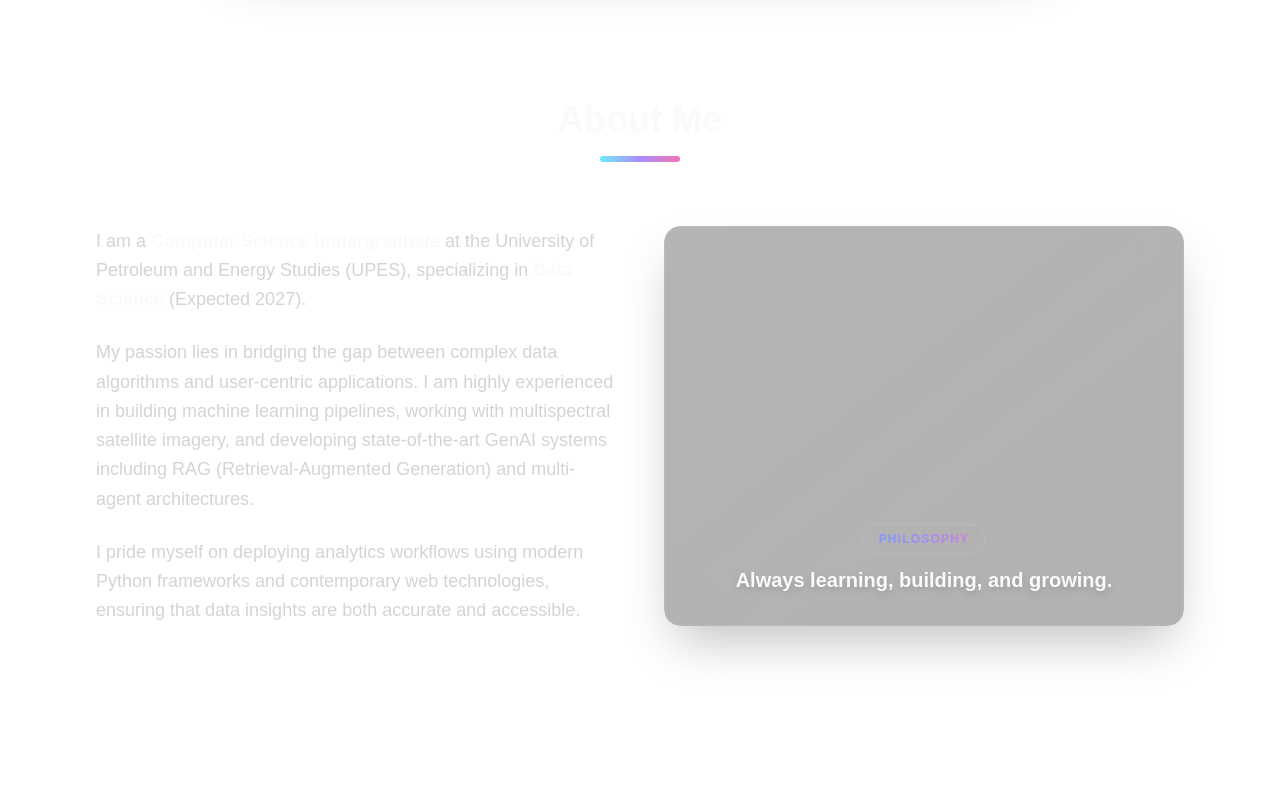
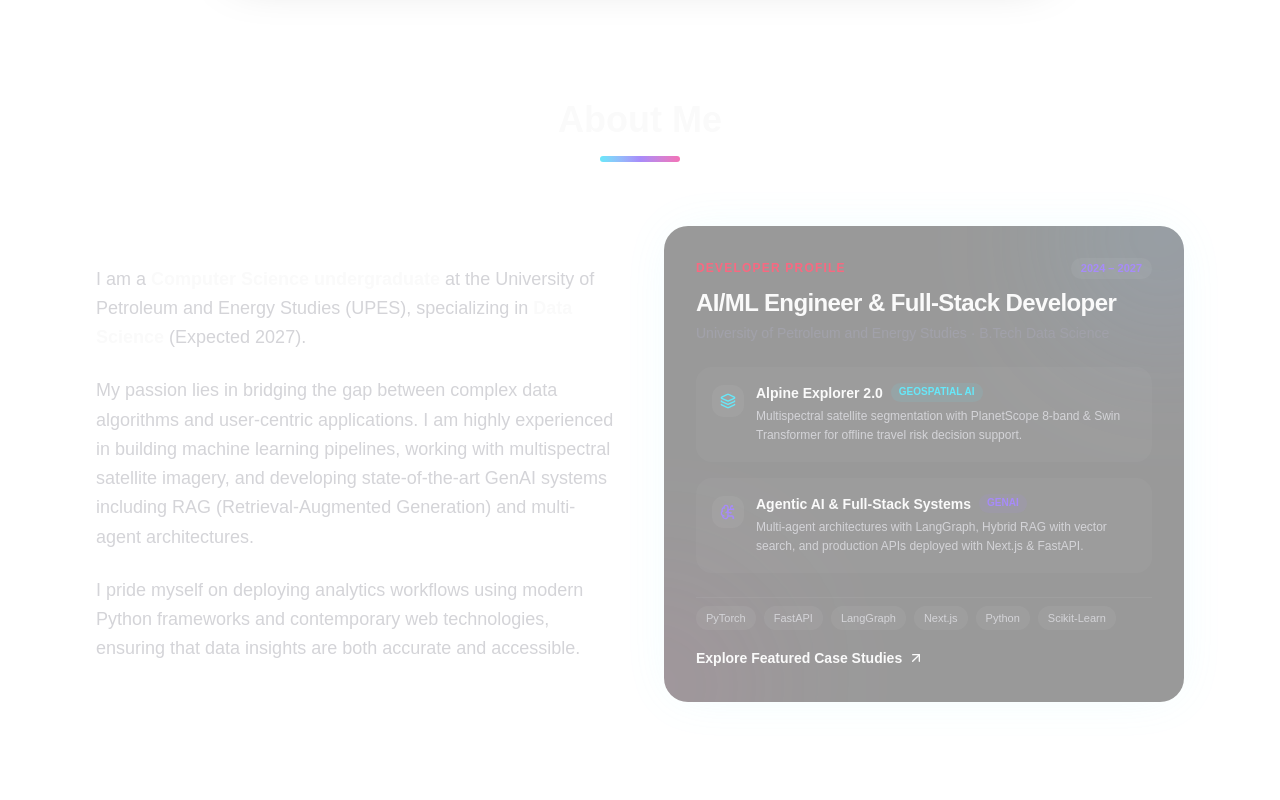
Before and after one commit to SagarSinghThapa/Portfolio, a Next.js app: page / in a window 1280 px wide. Shown: the part 860-1660 px from the top of the page. Built offline with nearby package versions, Linux system fonts and the light colour scheme; no server answers.

Commit message:
feat(1-7): replace empty about card with borderless developer profile card

```diff
--- a/components/About.tsx
+++ b/components/About.tsx
@@ -1,6 +1,8 @@
 "use client";
 
 import { motion } from "framer-motion";
+import Link from "next/link";
+import { Layers, BrainCircuit, ArrowUpRight } from "lucide-react";
 
 export default function About() {
   return (
@@ -41,18 +43,94 @@ export default function About() {
             whileInView={{ opacity: 1, x: 0 }}
             viewport={{ once: true }}
             transition={{ duration: 0.5, delay: 0.2 }}
-            className="relative h-[400px] rounded-2xl overflow-hidden shadow-2xl group"
+            className="relative rounded-3xl backdrop-blur-2xl bg-black/40 shadow-[0_0_50px_-10px_rgba(103,232,249,0.12)] p-6 sm:p-8 flex flex-col justify-between space-y-6 overflow-hidden group"
           >
-            {/* Luxury frosted glass card */}
-            <div className="absolute inset-0 backdrop-blur-xl bg-black/30 border border-white/[0.08] rounded-2xl group-hover:border-white/20 transition-all duration-700 ease-in-out" />
-            <div className="absolute inset-0 bg-gradient-to-br from-white/[0.04] to-transparent pointer-events-none" />
-            <div className="absolute bottom-8 left-8 right-8 text-center">
-              <div className="inline-block px-4 py-1.5 rounded-full bg-white/5 border border-white/10 text-xs font-semibold uppercase tracking-widest text-transparent bg-clip-text hero-gradient-text mb-3">
-                Philosophy
+            {/* Ambient soft glow background elements without visible border */}
+            <div className="absolute -top-24 -right-24 w-56 h-56 bg-gradient-to-br from-[#67E8F9]/15 to-[#A78BFA]/10 rounded-full blur-3xl pointer-events-none" />
+            <div className="absolute -bottom-24 -left-24 w-56 h-56 bg-gradient-to-tr from-[#F472B6]/15 to-transparent rounded-full blur-3xl pointer-events-none" />
+
+            {/* Profile Heading & Background */}
+            <div className="relative z-10">
+              <div className="flex items-center justify-between gap-2 mb-2">
+                <span className="text-xs uppercase tracking-widest font-semibold text-rose-400/90">
+                  DEVELOPER PROFILE
+                </span>
+                <span className="text-[11px] font-semibold text-[#A78BFA] bg-white/5 px-2.5 py-0.5 rounded-full">
+                  2024 – 2027
+                </span>
               </div>
-              <p className="font-semibold text-xl text-[#FAFAFA] drop-shadow-md">
-                Always learning, building, and growing.
+              <h3 className="text-xl sm:text-2xl font-bold text-[#FAFAFA] tracking-tight">
+                AI/ML Engineer &amp; Full-Stack Developer
+              </h3>
+              <p className="text-xs sm:text-sm text-[#A1A1AA] mt-1 font-medium">
+                University of Petroleum and Energy Studies · B.Tech Data Science
               </p>
+            </div>
+
+            {/* Focus Items */}
+            <div className="relative z-10 space-y-4">
+              {/* Item 1: Alpine Explorer */}
+              <div className="p-3.5 sm:p-4 rounded-2xl bg-white/[0.03] hover:bg-white/[0.06] transition-colors">
+                <div className="flex items-start gap-3">
+                  <div className="p-2 rounded-xl bg-white/5 text-[#67E8F9] shrink-0 mt-0.5">
+                    <Layers className="w-4 h-4" />
+                  </div>
+                  <div>
+                    <h4 className="text-sm font-bold text-[#FAFAFA] flex items-center gap-2">
+                      Alpine Explorer 2.0
+                      <span className="text-[10px] font-semibold uppercase px-2 py-0.5 rounded-full bg-[#67E8F9]/10 text-[#67E8F9]">
+                        Geospatial AI
+                      </span>
+                    </h4>
+                    <p className="text-xs text-[#D4D4D8] mt-1 leading-relaxed">
+                      Multispectral satellite segmentation with PlanetScope 8-band &amp; Swin Transformer for offline travel risk decision support.
+                    </p>
+                  </div>
+                </div>
+              </div>
+
+              {/* Item 2: Full-Stack AI & GenAI */}
+              <div className="p-3.5 sm:p-4 rounded-2xl bg-white/[0.03] hover:bg-white/[0.06] transition-colors">
+                <div className="flex items-start gap-3">
+                  <div className="p-2 rounded-xl bg-white/5 text-[#A78BFA] shrink-0 mt-0.5">
+                    <BrainCircuit className="w-4 h-4" />
+                  </div>
+                  <div>
+                    <h4 className="text-sm font-bold text-[#FAFAFA] flex items-center gap-2">
+                      Agentic AI &amp; Full-Stack Systems
+                      <span className="text-[10px] font-semibold uppercase px-2 py-0.5 rounded-full bg-[#A78BFA]/10 text-[#A78BFA]">
+                        GenAI
+                      </span>
+                    </h4>
+                    <p className="text-xs text-[#D4D4D8] mt-1 leading-relaxed">
+                      Multi-agent architectures with LangGraph, Hybrid RAG with vector search, and production APIs deployed with Next.js &amp; FastAPI.
+                    </p>
+                  </div>
+                </div>
+              </div>
+            </div>
+
+            {/* Technology Stack Row */}
+            <div className="relative z-10 pt-2 border-t border-white/[0.06]">
+              <div className="flex flex-wrap items-center gap-1.5 sm:gap-2 mb-4">
+                {["PyTorch", "FastAPI", "LangGraph", "Next.js", "Python", "Scikit-Learn"].map((tech) => (
+                  <span
+                    key={tech}
+                    className="text-[11px] font-medium px-2.5 py-1 rounded-full bg-white/5 text-[#D4D4D8]"
+                  >
+                    {tech}
+                  </span>
+                ))}
+              </div>
+
+              {/* Link to Projects Section */}
+              <Link
+                href="/#projects"
+                className="inline-flex items-center gap-1.5 text-xs sm:text-sm font-semibold text-[#FAFAFA] hover:text-[#67E8F9] transition-colors group/link"
+              >
+                <span>Explore Featured Case Studies</span>
+                <ArrowUpRight className="w-4 h-4 group-hover/link:translate-x-0.5 group-hover/link:-translate-y-0.5 transition-transform" />
+              </Link>
             </div>
           </motion.div>
         </div>
```
